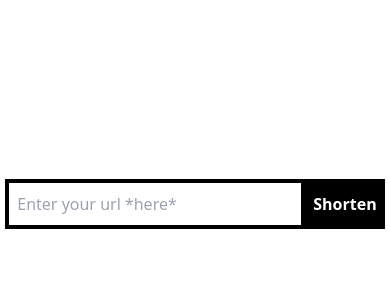
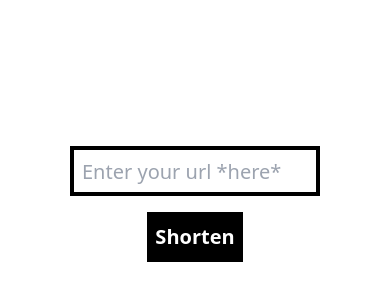
Before and after one commit to bitspaceorg/url-shortner, a Next.js app: page / in a window 390 px wide. Shown: the part 202-502 px from the top of the page. Built offline with nearby package versions, Linux system fonts and the light colour scheme.

Commit message:
responsive-mobile-view (#19)

```diff
--- a/pages/index.jsx
+++ b/pages/index.jsx
@@ -44,44 +44,43 @@ export default function Home() {
   };
 
   return (
-    <div className="w-screen h-screen bg-white">
-      <div className="flex flex-col items-center justify-center w-full h-full">
-        <form onSubmit={(e) => generateShort(e)}>
+      <div className="flex flex-col justify-center items-center w-screen h-screen bg-white">
+        <form onSubmit={(e) => generateShort(e)} className="flex flex-col justify-center items-center" >
           {col ? (
             <>
               <input
                 placeholder="Enter your url *here*"
-                className="w-[300px] h-[50px] border-4 border-black px-2 outline-none"
+                className="w-[250px] h-[50px] border-4 border-black px-2 outline-none text-xl"
                 value={input}
                 onChange={(e) => setInput(e.target.value)}
               />
               <button
                 type="submit"
-                className="bg-black h-[50px] text-white px-2 font-[600]"
+                className="bg-black h-[50px] text-white px-2 font-[600] mt-4 text-xl"
               >
                 Shorten
               </button>
             </>
           ) : (
-            <>
+           <div className="flex flex-col justify-center items-center">
               <input
                 placeholder="Enter your url *here*"
-                className="w-[300px] h-[50px] border-4 border-red-500 px-2 outline-none"
+                className="w-[300px] h-[50px] border-4 border-red-500 px-2 outline-none text-xl"
                 value={input}
                 onChange={(e) => setInput(e.target.value)}
               />
               <button
                 type="submit"
-                className="bg-red-500 h-[50px] text-white px-2 font-[600]"
+                className="bg-red-500 h-[50px] text-white px-2 font-[600] mt-4 text-xl"
               >
                 Shorten
               </button>
               <br />
-              <div className="text-red-500">
+              <div className="text-red-500 mt-2">
                 <i className="mr-2 text-red-500 align-middle material-symbols-outlined">error</i>
               Invalid URL
               </div>
-            </>
+              </div>
           )}
         </form>
         <div className="text-2xl font-[600] m-4">
@@ -90,14 +89,13 @@ export default function Home() {
             <div>
               <h1
                 onClick={() => navigator.clipboard.writeText(`${HOST}/${copy}`)}
-                className="text-3xl font-black cursor-pointer"
+                className="text-3xl font-black cursor-pointer text-center mt-4"
               >
                 {copy} <i className="font-black material-icons">&#xe3e0;</i>
               </h1>
             </div>
           )}
         </div>
-      </div>
-    </div>
+        </div>
   );
 }
```
